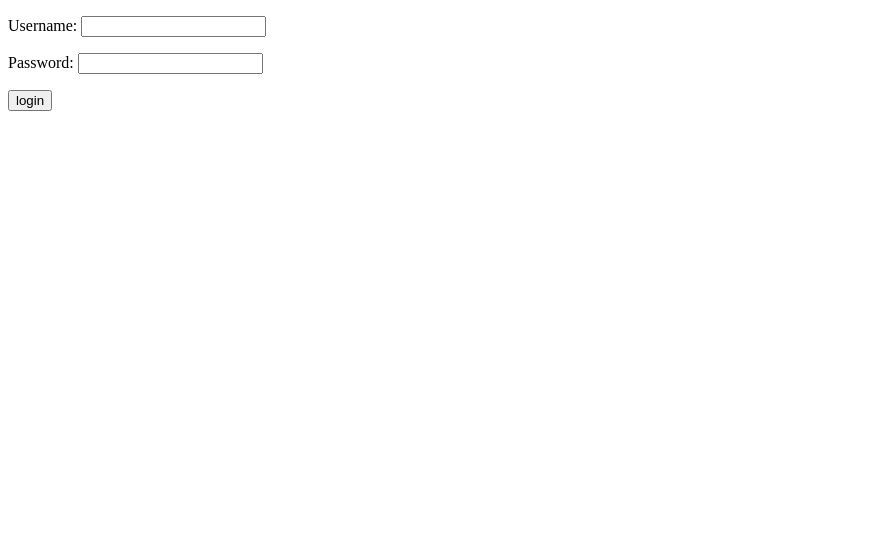
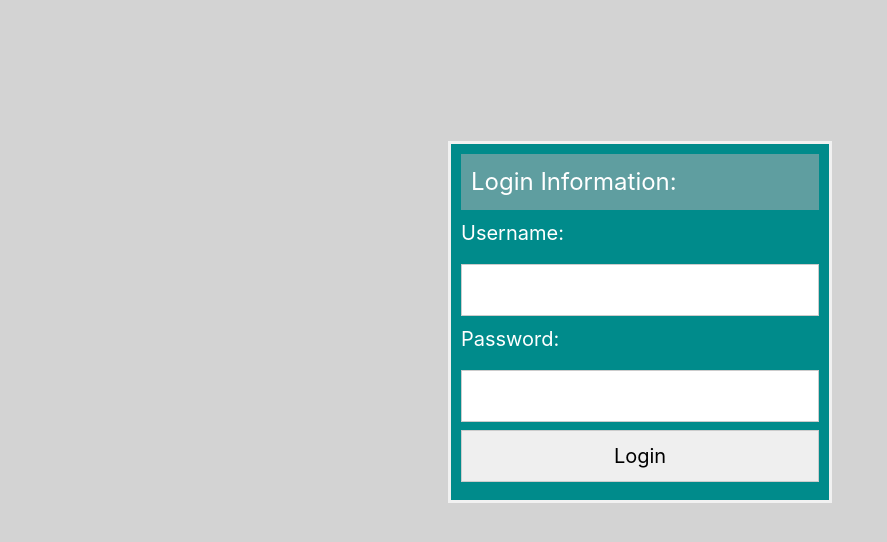
Before and after one commit to azar-z/car_site, a Django app: page /rental/ in a window 1280 px wide. Shown: the top 542 px of the page, without its empty margins (0-887 px from the left). Run offline with Django 4.2, Linux system fonts and the light colour scheme.

Commit message:
login css

```diff
--- /dev/null
+++ b/car_rental/static/car_rental/stylesheets/login_form.css
@@ -0,0 +1,36 @@
+body{
+  background: lightgray;
+}
+
+form {
+  border: 3px solid #f1f1f1;
+  width: 30%;
+  margin-top: 11%;
+  margin-left: 35%;
+  alignment: center;
+  padding: 10px;
+  background: darkcyan;
+}
+
+/* Full-width inputs */
+input[type=text], input[type=password], input[type=submit] {
+  width: 100%;
+  padding: 10px 20px;
+  margin: 8px 0;
+  display: block;
+  border: 1px solid #ccc;
+  box-sizing: border-box;
+  font-size: 20px;
+
+}
+
+label{
+    font-size: 20px;
+    color: white;
+}
+
+legend{
+  padding: 10px;
+  background: cadetblue;
+  color: white;
+}
--- a/car_rental/templates/car_rental/login.html
+++ b/car_rental/templates/car_rental/login.html
@@ -1,15 +1,23 @@
+{% load static %}
 <!DOCTYPE html>
 <html lang="en">
 <head>
     <meta charset="UTF-8">
     <title>Login</title>
+    <link rel="stylesheet" href="https://cdn.jsdelivr.net/npm/bootstrap@4.6.1/dist/css/bootstrap.min.css">
+    <link rel="stylesheet" type="text/css" href="{% static 'car_rental/stylesheets/login_form.css' %}">
+    <script src="https://cdn.jsdelivr.net/npm/jquery@3.5.1/dist/jquery.slim.min.js"></script>
+    <script src="https://cdn.jsdelivr.net/npm/popper.js@1.16.1/dist/umd/popper.min.js"></script>
+    <script src="https://cdn.jsdelivr.net/npm/bootstrap@4.6.1/dist/js/bootstrap.bundle.min.js"></script>
 </head>
 <body>
 
-<form method="post" action="{% url 'car_rental:login' %}">
-{% csrf_token %}
-{{ form.as_p }}
-<input type="submit" value="login">
+<form method="post" action="{% url 'car_rental:login' %}" >
+    {% csrf_token %}
+            <legend>Login Information:</legend>
+            {{ form }}
+            <input type="submit" value="Login">
 </form>
+
 </body>
 </html>
```
